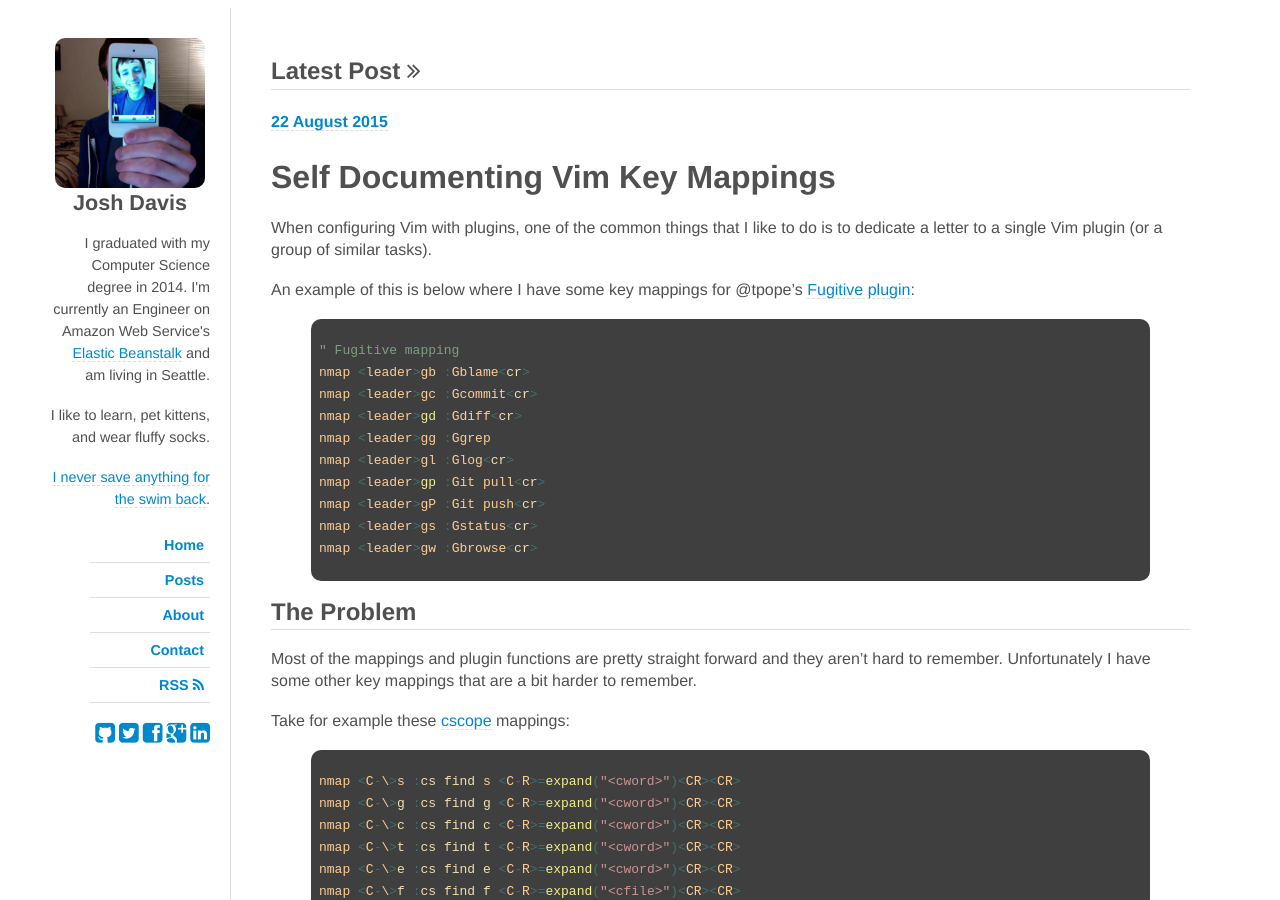
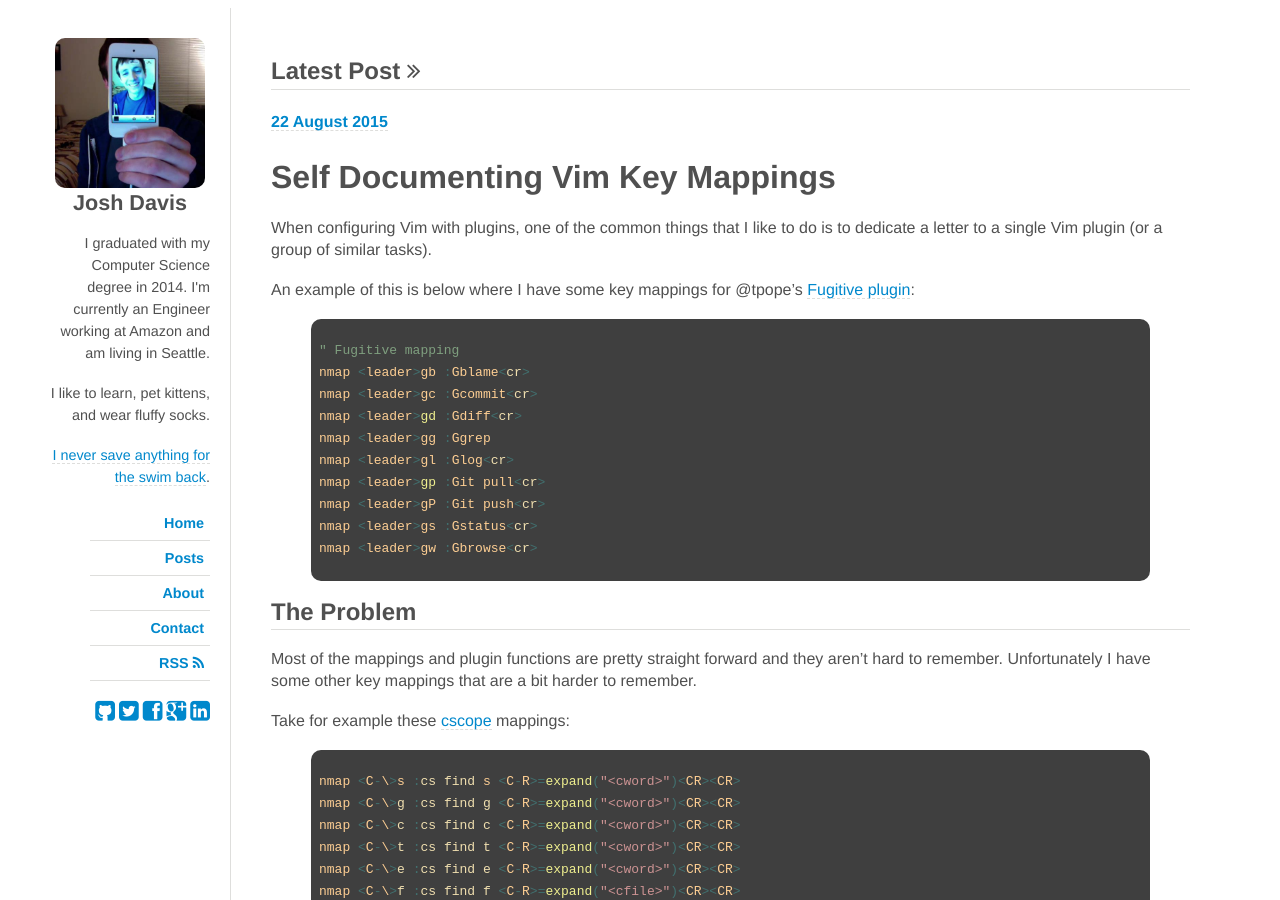
Before and after one commit to jdavis/jdavis.github.com, a Jekyll site: the page built from index.md, in a window 1280 px wide and 900 px high. Built offline with Jekyll 4.4.1, drawn with Linux system fonts in a browser that asks for light colours; nearby versions of some CDN libraries; some web fonts are replaced.

Commit message:
Update sidebar.html

```diff
--- a/_includes/sidebar.html
+++ b/_includes/sidebar.html
@@ -1,7 +1,6 @@
 <p>
     I graduated with my Computer Science degree in 2014.
-    I'm currently an Engineer on Amazon Web Service's
-    <a href="https://aws.amazon.com/elasticbeanstalk/">Elastic Beanstalk</a>
+    I'm currently an Engineer working at Amazon
     and am living in Seattle.
 </p>
 <p>
```
